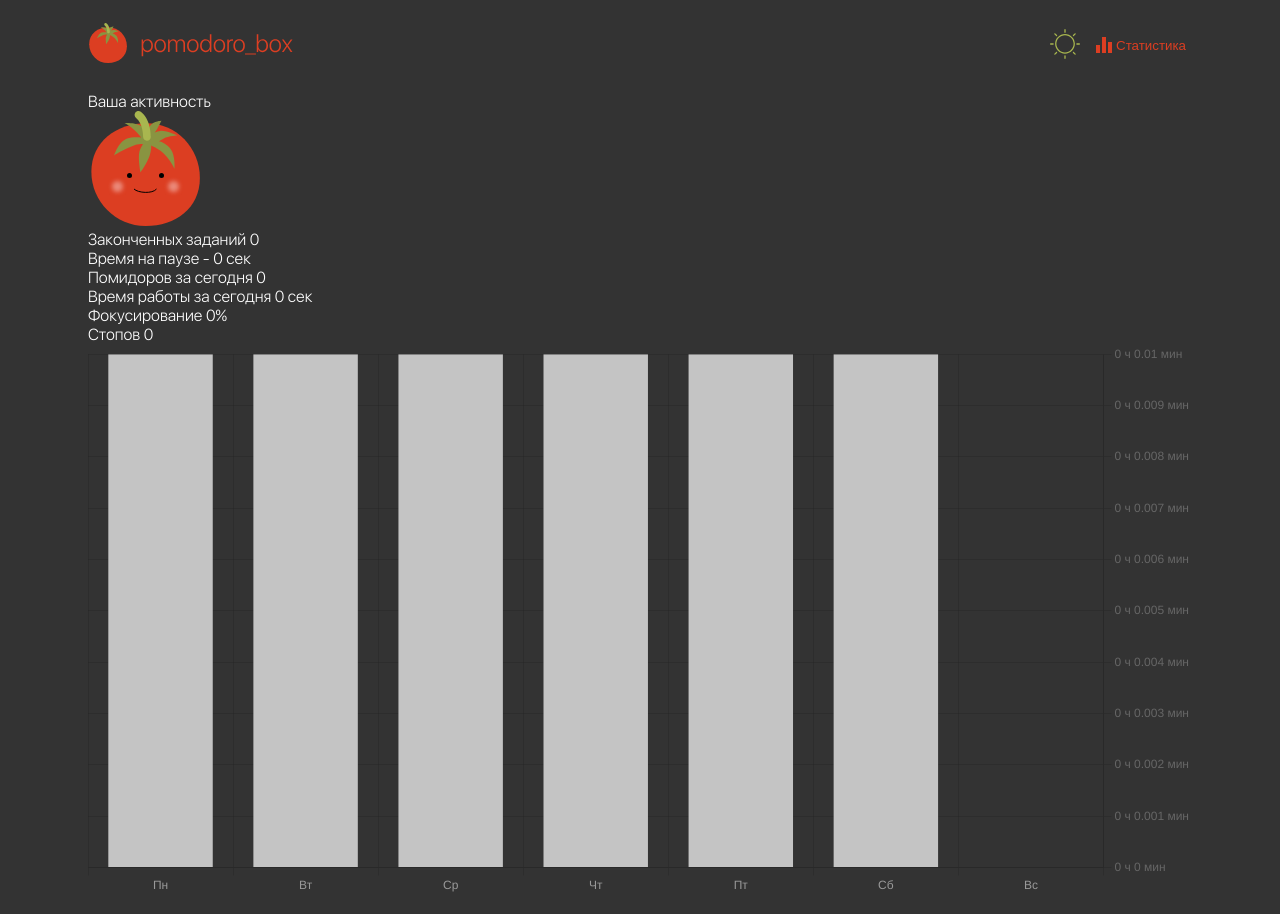
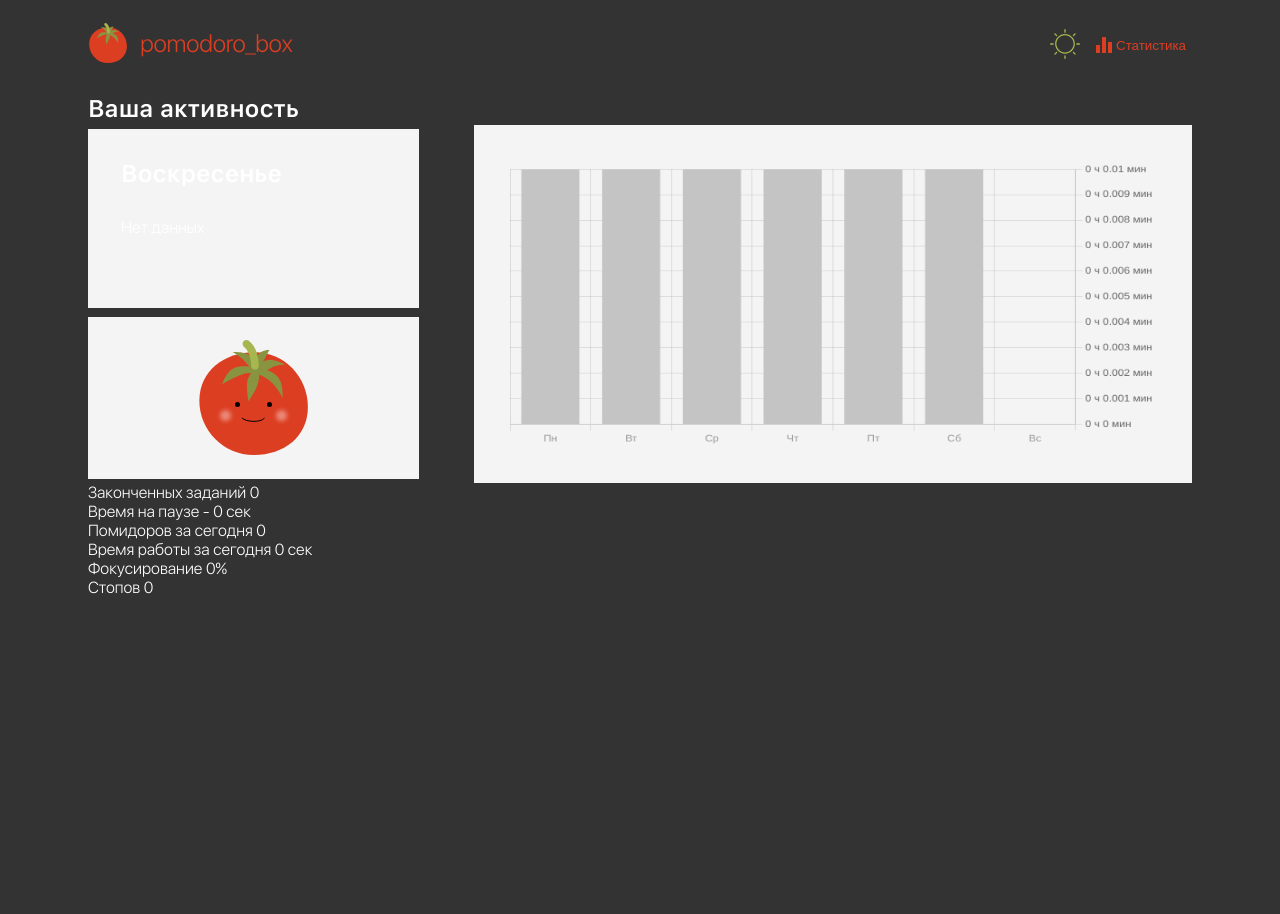
Before and after one commit to Ramramramzes/pomodoro_timer, a React (Vite) app: page /statistic in a window 1280 px wide. After the commit the page ends 800 px from the top, so only its background shows below. Built offline with nearby package versions, Linux system fonts and the light colour scheme.

Commit message:
top part of statistic

```diff
--- a/src/Statistic/Statistic.tsx
+++ b/src/Statistic/Statistic.tsx
@@ -115,17 +115,22 @@ export function Statistic() {
 
   },[statistic.activeDay])
 
-
   return (
     <div className={styles.statistic}>
-      <span>Ваша активность</span>
-      <div>
-        <div>
-          <span>{daysList[statistic.activeDay != 7 ? statistic.activeDay : 10]}</span>
-          {statistic.activeDay != 7 ? <span>Вы работали над задачами в течение {Math.round(workTimeForTextMsg/60/60) > 0 ? Math.round(workTimeForTextMsg/60/60) : 0}ч {Math.round(workTimeForTextMsg/60) > 0 ? Math.round(workTimeForTextMsg/60) : 0}м</span> : false}
+      <span className={styles.title}>Ваша активность</span>
+      <div className={styles.top_block}>
+        <div className={styles.left}>
+          <div className={styles.day_worktime}>
+            <span className={styles.day_data_title}>{daysList[statistic.activeDay != 7 ? statistic.activeDay : dayNum != 0 ? dayNum-1 : 6  ]}</span>
+            <span className={styles.day_data}>{statistic.activeDay != 7 ? '' : 'Нет данных'}</span>
+            {statistic.activeDay != 7 ? <span>Вы работали над задачами <br></br>в течение <span style={{color:'var(--back-red)',fontFamily:'SFUI_semi'}}>{Math.round(workTimeForTextMsg/60/60) > 0 ? Math.round(workTimeForTextMsg/60/60) : 0}ч {Math.round(workTimeForTextMsg/60) > 0 ? Math.round(workTimeForTextMsg/60) : 0}м</span></span> : false}
+          </div>
+          <div className={styles.tomato}>
+            {statistic.activeDay === 7 || statistic.activeDay === 10 ? <TomatoSmile width={115}/> : <div className={styles.tomato_num}> <Tomato width={81} /><span style={{display:'flex',marginRight:'5px',marginLeft:'5px'}}>x</span>{statistic.curWeek[activDay].readyTask}</div>}
+          </div>
         </div>
-        <div>
-          {statistic.activeDay === 7 || statistic.activeDay === 10 ? <TomatoSmile width={115}/> : <div> <Tomato width={81} /> x {statistic.curWeek[activDay].readyTask}</div>}
+        <div className={styles.right}>
+          <Bar className={styles.bar} options={options} data={data}/>
         </div>
       </div>
 
@@ -139,7 +144,6 @@ export function Statistic() {
       <div>Фокусирование {day.focus}%</div>
       <div>Стопов {day.stops}</div>
 
-      <Bar className={styles.bar} options={options} data={data} />
     </div>
   );
 }
--- a/src/Statistic/statistic.module.css
+++ b/src/Statistic/statistic.module.css
@@ -4,4 +4,61 @@
 
 .bar{
   cursor: pointer;
+  padding: 5%;
 }
+
+.title{
+  font-family: 'SFUI_semi';
+  font-size: 24px;
+  font-weight: 700;
+  line-height: 33px;
+}
+.day_data_title{
+  display: block;
+  margin-top: 10%;
+  font-family: 'SFUI_semi';
+  font-size: 24px;
+}
+.day_data{
+  margin-top: 10%;
+  display: block;
+}
+
+.left{
+  width: 30%;
+  display: flex;
+  flex-direction: column;
+  justify-content: space-around;
+}
+.right{
+  width: 65%;
+  background-color: #F4F4F4;
+}
+
+.top_block{
+  display: flex;
+  justify-content: space-between;
+}
+
+.day_worktime{
+  padding-left: 10%;
+  background-color: #F4F4F4;
+  height: 50%;
+}
+
+.tomato{
+  display: flex;
+  align-items: center;
+  justify-content: center;
+  height: 45%;
+  background-color: #F4F4F4;
+}
+
+.tomato_num{
+  display: flex;
+  align-items: center;
+  justify-content: space-around;
+  font-family: 'SFUI_semi';
+  font-size: 24px;
+  color: #999;
+}
```
